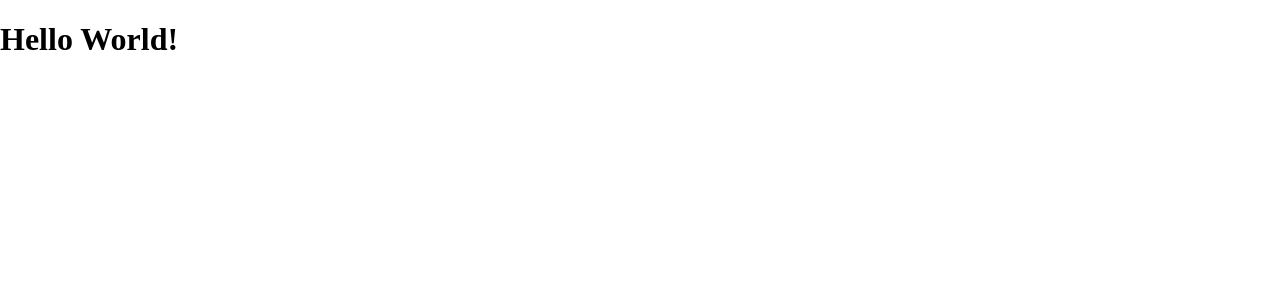
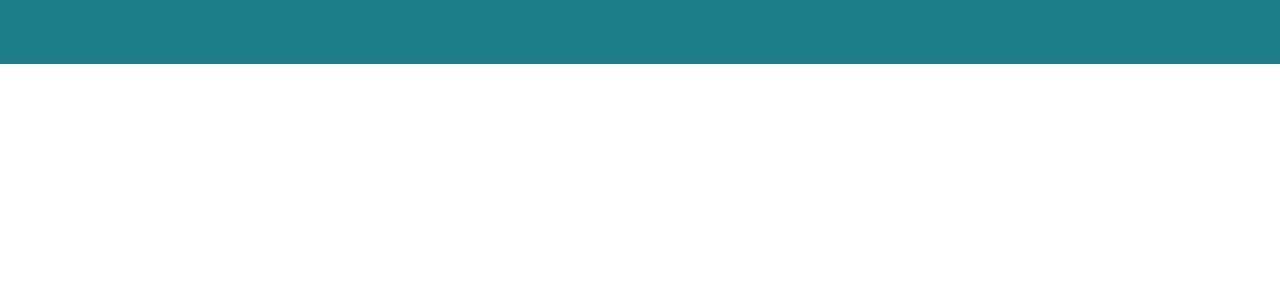
Before and after one commit to Mavroian/Photo-Project-React, a React (Create React App) app: page / in a window 1280 px wide. Shown: the top 300 px of the page. Built offline with nearby package versions, Linux system fonts and the light colour scheme.

Commit message:
Implemented AllPhotots and single Photo into app

```diff
--- a/src/components/App.jsx
+++ b/src/components/App.jsx
@@ -1,16 +1,28 @@
 import React, { Component } from "react";
 import "../styles/styles.css";
+
+import Navbar from "./Navbar";
+import SinglePhoto from "./SinglePhoto";
+import Upload from "./Upload";
+import AllPhotos from "./AllPhotos";
 
 export default class App extends Component {
   constructor(props) {
     super(props);
+    this.state = {
+      currentView: "",
+      photos: [],
+      selectedPhoto: ""
+    };
   }
 
   render() {
     return (
       <div className="app">
-        <h1>Hello World!</h1>
+        <Navbar />
+        {this.state.currentView === "SinglePhoto" && <SinglePhoto />}
+        {this.state.currentView === "AllPhotos" && <AllPhotos />}
       </div>
-    )
+    );
   }
 }
--- a/src/components/SinglePhoto.jsx
+++ b/src/components/SinglePhoto.jsx
@@ -1 +1,11 @@
-import React from "react";
+import React, { Component } from "react";
+
+export default class SinglePhoto extends Component {
+  constructor(props) {
+    super(props);
+  }
+
+  render() {
+    return <div />;
+  }
+}
```
Also changed, not shown: 1 other file (tests, documents, lock files or other folders).
